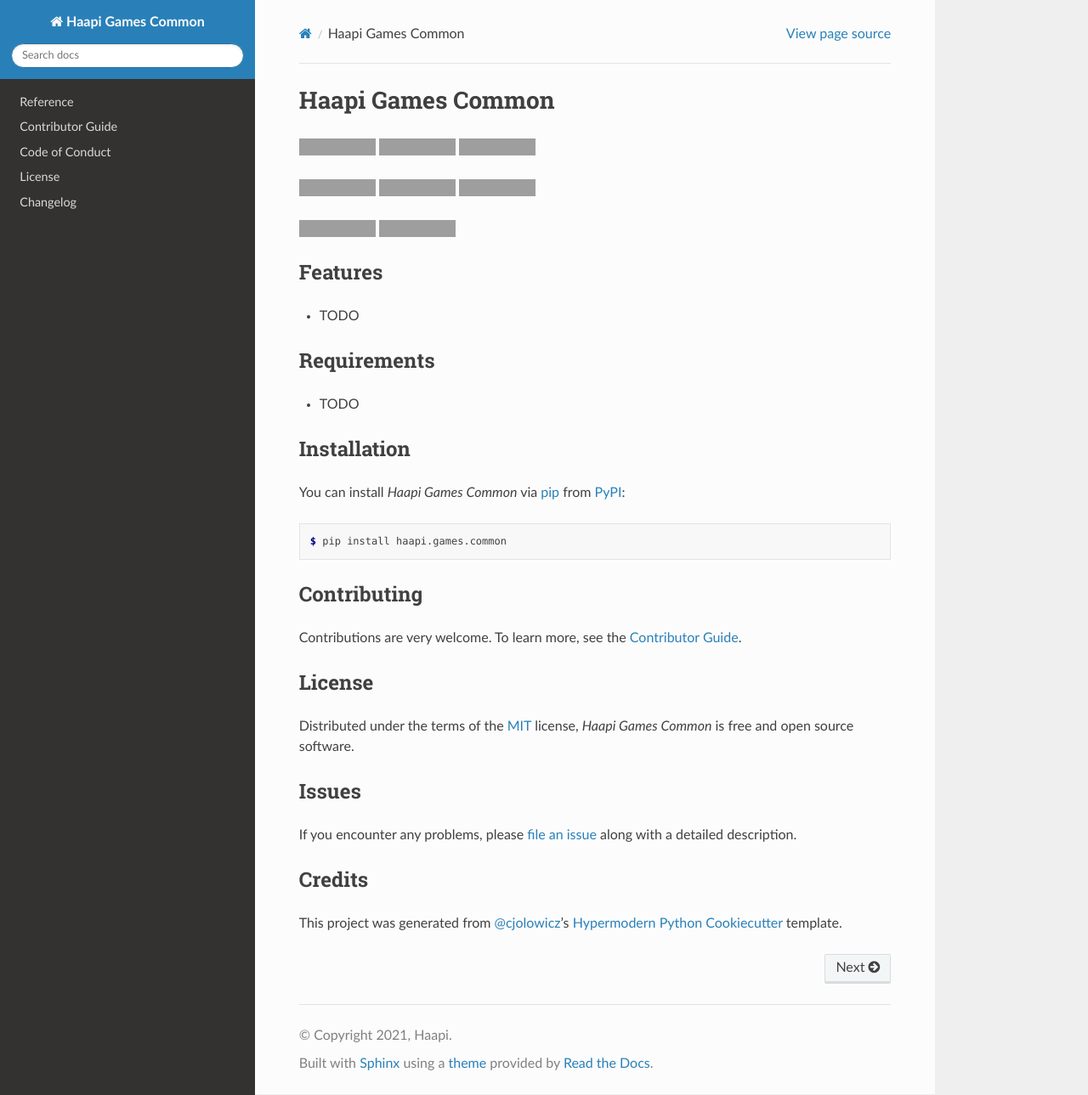
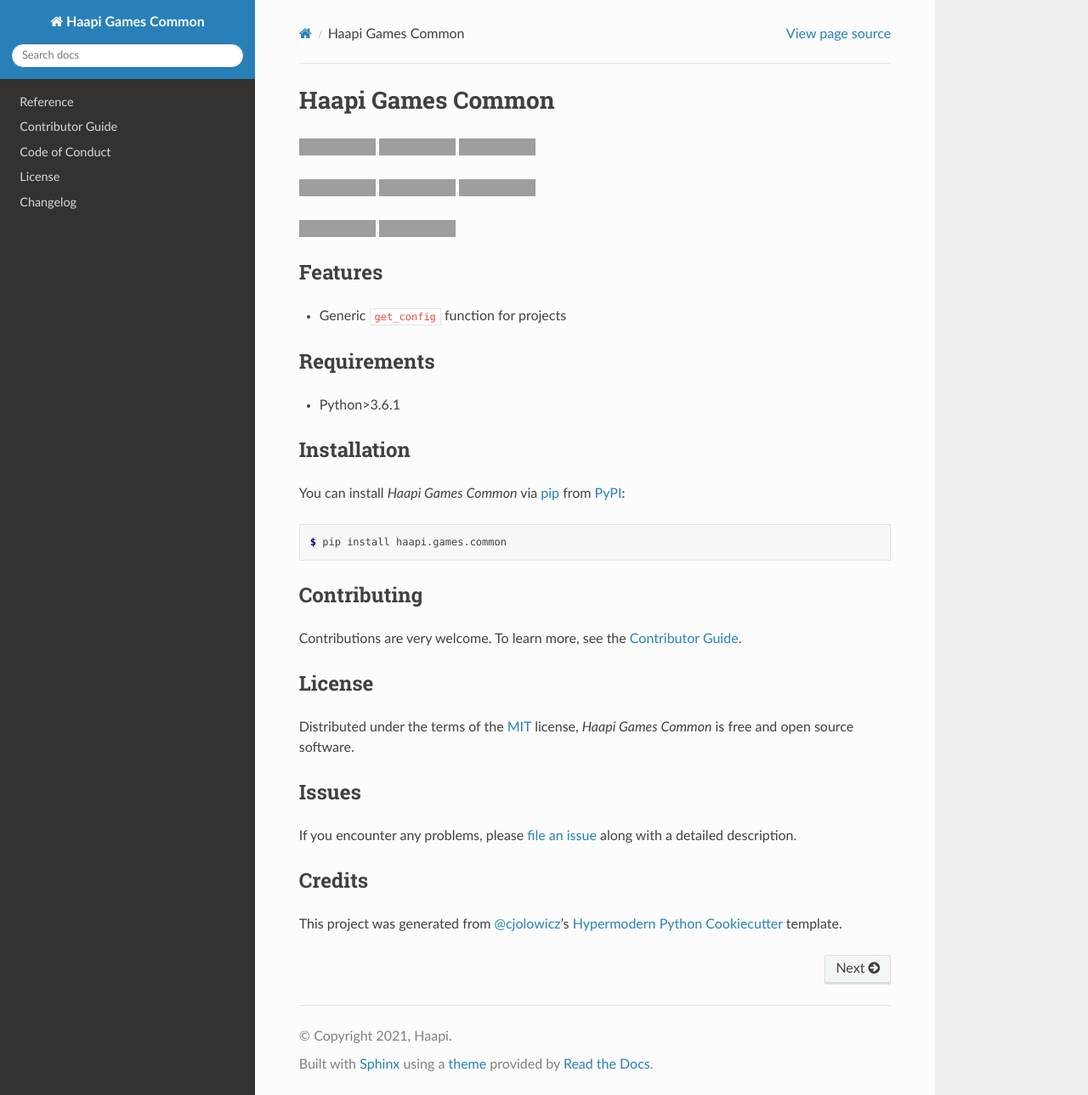
Before and after one commit to Haapi-Games/haapi.games.common, a Sphinx documentation site: the page built from docs/index.rst, in a window 1280 px wide and 1289 px high, cut to the strip 0-1289 px from the top of the window. Shown: the whole strip at 85% size. Built offline with Sphinx 7.4.7 and the Read the Docs theme 2.0.0, drawn with Linux system fonts in a browser that asks for light colours; grey boxes are pictures that could not be loaded.

Commit message:
feat: update docs to represent feature that was added. (#3)
* feat: update docs to represent feature that was added. Also calling this a feature because I messed up before

* build: update upload-artifact to handle ECONRESSET. See https://github.com/actions/upload-artifact/issues/116

```diff
--- a/README.rst
+++ b/README.rst
@@ -36,13 +36,13 @@
 Features
 --------
 
-* TODO
+* Generic ``get_config`` function for projects
 
 
 Requirements
 ------------
 
-* TODO
+* Python>3.6.1
 
 
 Installation
--- a/docs/reference.rst
+++ b/docs/reference.rst
@@ -6,8 +6,8 @@
     :backlinks: none
 
 
-haapi.games.common.__main__
+haapi.games.common.__init__
 ---------------------------
 
-.. automodule:: haapi.games.common.__main__
+.. automodule:: haapi.games.common.__init__
    :members:
```
